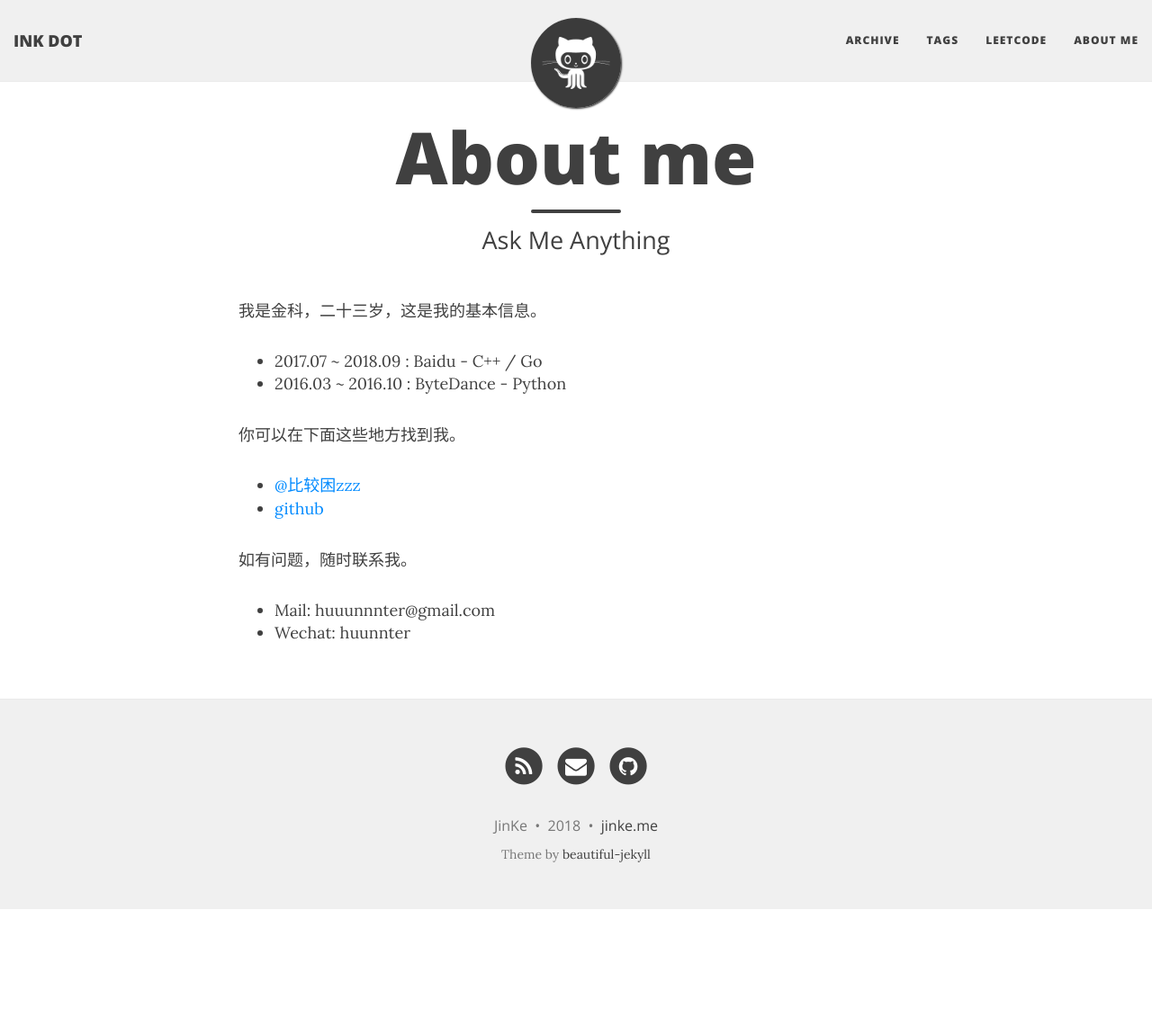
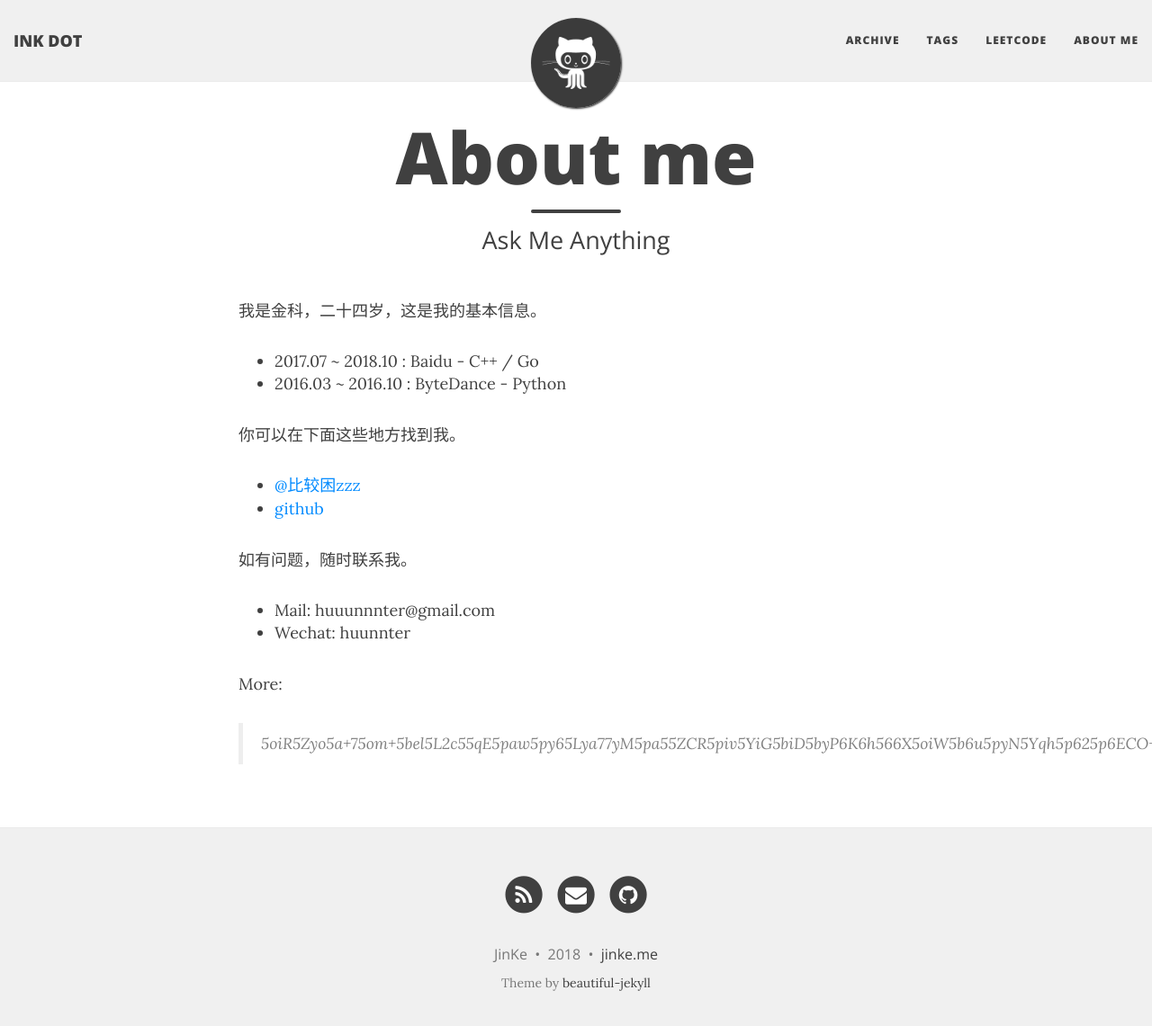
Before and after one commit to yichenluan/yichenluan.github.io, a Jekyll site: the page built from aboutme.md, in a window 1280 px wide and 1154 px high. Shown: the top 1141 px of the window at 90% size. Built offline with Jekyll 4.4.1, drawn with Linux system fonts in a browser that asks for light colours; nearby versions of some CDN libraries; comment, search, counter and statistics services are not loaded.

Commit message:
update aboutme

```diff
--- a/aboutme.md
+++ b/aboutme.md
@@ -4,9 +4,9 @@ title: About me
 subtitle: Ask Me Anything
 ---
 
-我是金科，二十三岁，这是我的基本信息。
+我是金科，二十四岁，这是我的基本信息。
 
-- 2017.07 ~ 2018.09 : Baidu - C++ / Go
+- 2017.07 ~ 2018.10 : Baidu - C++ / Go
 - 2016.03 ~ 2016.10 : ByteDance - Python
 
 你可以在下面这些地方找到我。
@@ -18,3 +18,7 @@ subtitle: Ask Me Anything
 
 - Mail: huuunnnter@gmail.com
 - Wechat: huunnter
+
+More:
+
+> 5oiR5Zyo5a+75om+5bel5L2c55qE5paw5py65Lya77yM5pa55ZCR5piv5YiG5biD5byP6K6h566X5oiW5b6u5pyN5Yqh5p625p6ECO+8jOW+ruS/oeiBlOezuyBodXVubnRlcu+8jOaEn+iwouOAgg==
```
